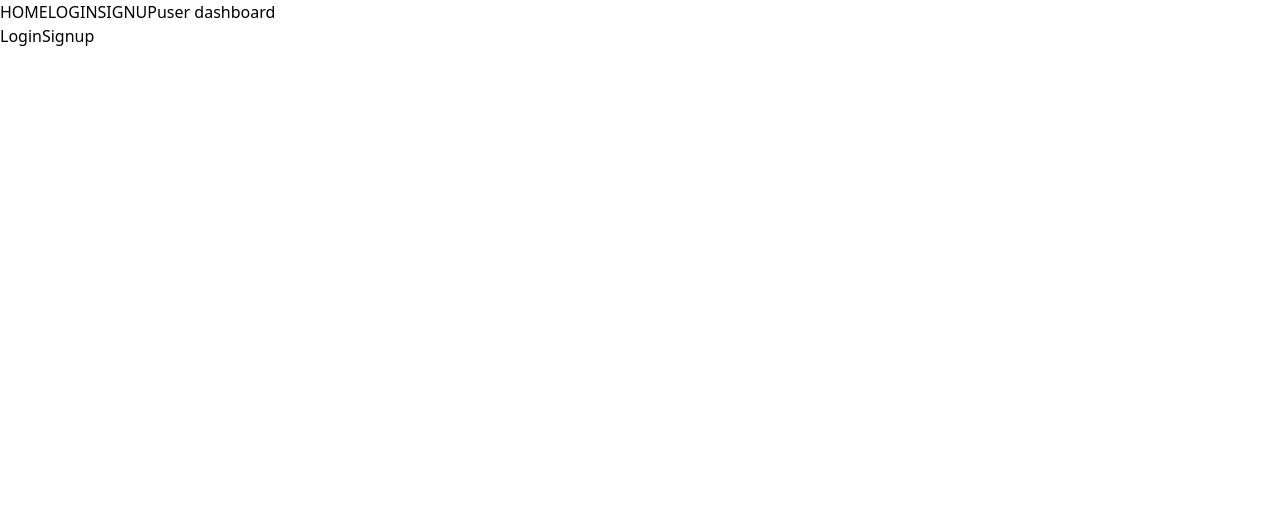
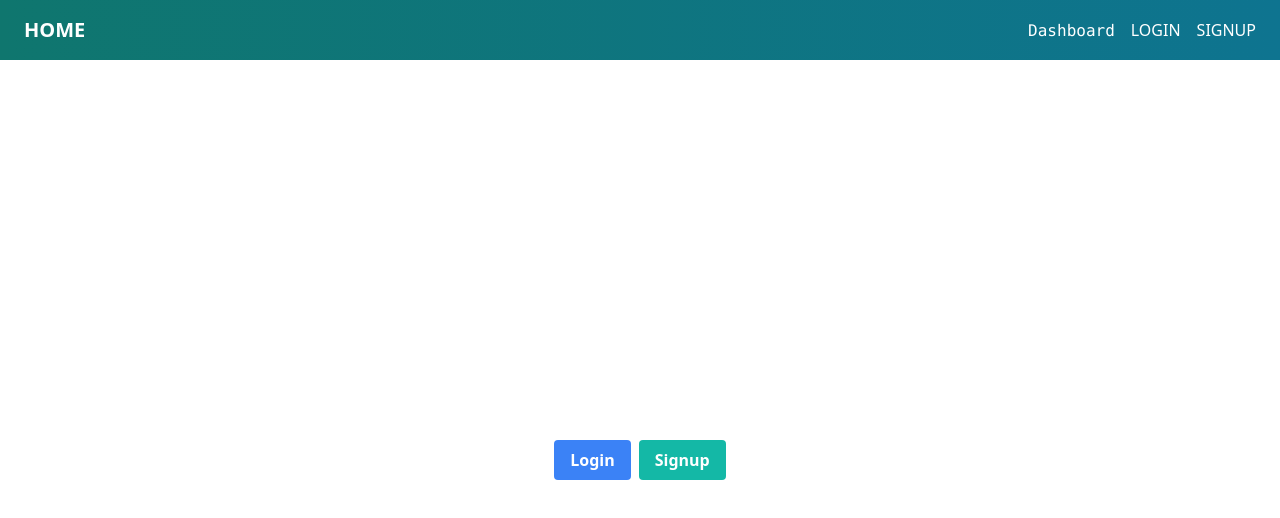
Before and after one commit to khemchand-twt11/InterviewAPI, a React (Vite) app in the folder client/: page / in a window 1280 px wide. Shown: the top 518 px of the page. Built offline with nearby package versions, Linux system fonts and the light colour scheme.

Commit message:
fw23_0771_Day3

```diff
--- a/client/src/components/Navbar.jsx
+++ b/client/src/components/Navbar.jsx
@@ -1,12 +1,29 @@
 import React from "react";
 import { Link } from "react-router-dom";
+
 function Navbar() {
   return (
     <>
-      <Link to="/">HOME</Link>
-      <Link to="/login">LOGIN</Link>
-      <Link to="/signup">SIGNUP</Link>
-      <Link to="/dashboard">user dashboard</Link>
+      <div className="relative">
+        <div className="absolute inset-0 bg-gradient-to-r from-teal-700 to-cyan-700"></div>
+        <nav className="flex justify-between items-center py-4 px-6 relative z-10">
+          <Link to="/" className="text-white font-bold text-xl font-sans">
+            HOME
+          </Link>
+          <div className="space-x-4">
+          <Link to="/dashboard" className="text-white font-mono">
+              Dashboard
+            </Link>
+            <Link to="/login" className="text-white font-sans transition-all duration-300 hover:text-orange-300 hover:scale-110">
+              LOGIN
+            </Link>
+            <Link to="/signup" className="text-white font-sans transition-all duration-300 hover:text-orange-300 hover:scale-110">
+              SIGNUP
+            </Link>
+          </div>
+        </nav>
+      </div>
+
     </>
   );
 }
--- a/client/src/pages/Home.jsx
+++ b/client/src/pages/Home.jsx
@@ -3,11 +3,11 @@ import { Link } from "react-router-dom";
 
 function Home() {
   return (
-    <div>
-      <button>
+    <div className="flex justify-center items-center h-screen ">
+      <button className="bg-blue-500 hover:bg-blue-700 text-white font-bold py-2 px-4 rounded mr-2">
         <Link to="/login">Login</Link>
       </button>
-      <button>
+      <button className="bg-teal-500 hover:bg-green-700 text-white font-bold py-2 px-4 rounded">
         <Link to="/signup">Signup</Link>
       </button>
     </div>
```
